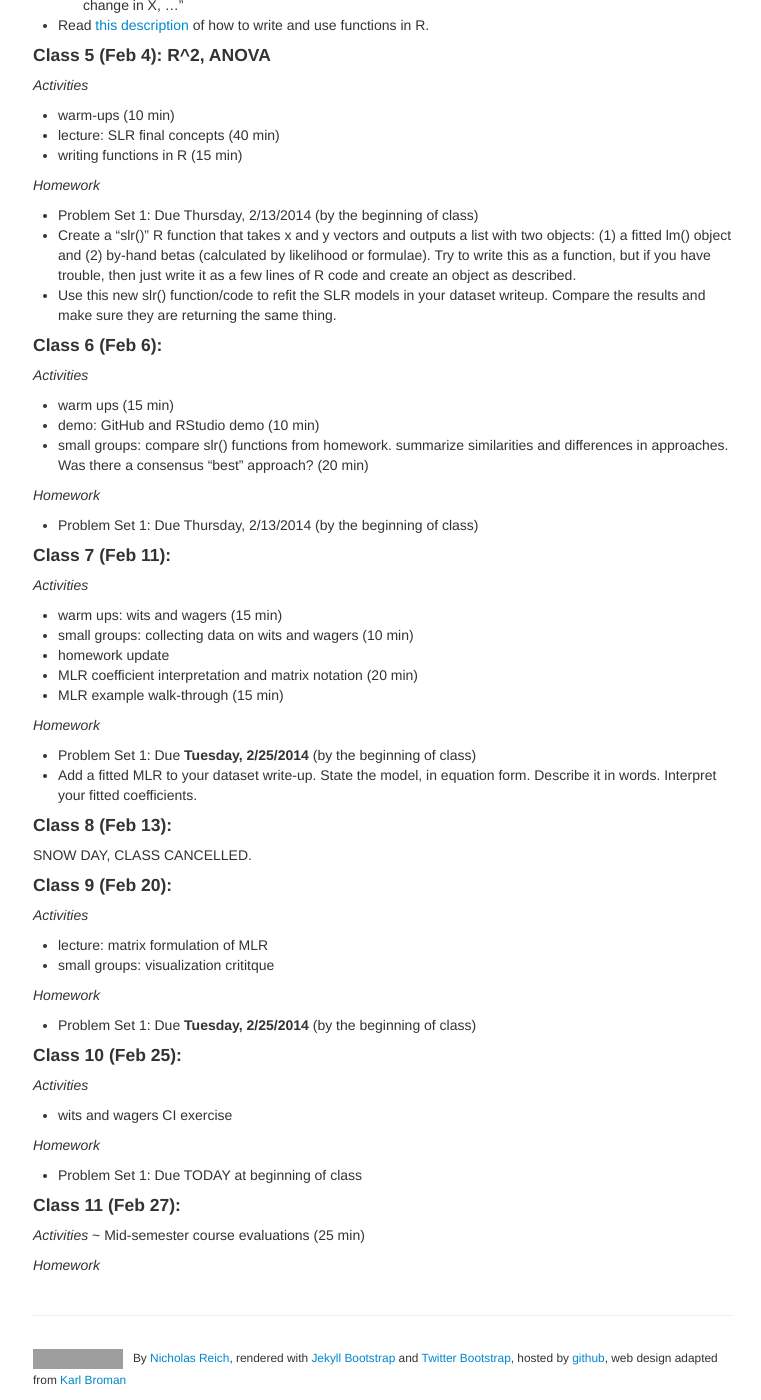
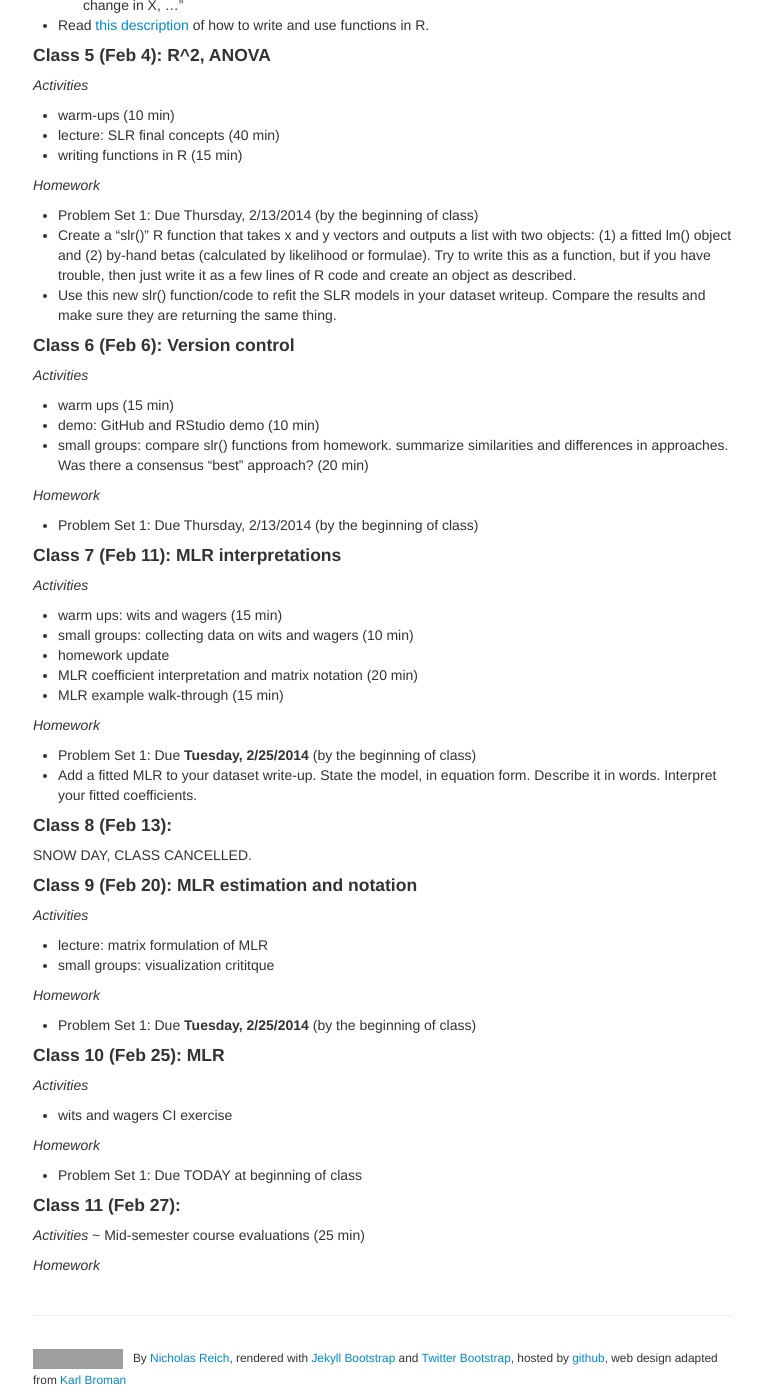
Before and after one commit to nickreich/methods2, a Jekyll site: the page built from pages/schedule.md, in a window 1280 px wide and 1400 px high, scrolled down 1907 px. Shown: the whole window, without its empty margins (257-1018 px from the left). Built offline with Jekyll 4.4.1, drawn with Linux system fonts in a browser that asks for light colours; some of the changed text lies outside the part shown; grey boxes are pictures that could not be loaded.

Commit message:
fixing links in schedule.md

```diff
--- a/pages/schedule.md
+++ b/pages/schedule.md
@@ -10,8 +10,7 @@
 February  [4](#c5)  [6](#c6)  [11](#c7)  [13](#c8) [20](#c9)  [25](#c10)  [27](#c11)
 
 
-<a name="c1"/>
-#### Class 1 (Jan 21): Course Introduction
+#### Class 1 (Jan 21): Course Introduction <a name="c1"/>[&nbsp;](#c1)
 _Activities_
 * quiz: wits and wagers
 * syllabus go-through, GitHub introduction
@@ -28,8 +27,7 @@
 * Read through the syllabus
 * Take [CAOS test](https://apps3.cehd.umn.edu/artist/user/scale_select.html)
 
-<a name="c2"/>
-#### Class 2 (Jan 23): Introduction to Regression
+#### Class 2 (Jan 23): Introduction to Regression <a name="c2"/>[&nbsp;](#c2)
 _Activies_
 * introduction to ggplot2 (15 min)
 * small groups: establish 5 specific criteria for creating good data visualizations (10 min)
@@ -47,8 +45,7 @@
   * Is there a pair of variables that might work well for a Simple Linear Regression? (You don't necessarily need to run one, but you could.)
   * Are there any obvious outliers in the data?
 
-<a name="c3"/>
-#### Class 3 (Jan 28): Geometry of regression and least squares
+#### Class 3 (Jan 28): Geometry of regression and least squares <a name="c3"/>[&nbsp;](#c3)
 _Activities_
 * homework discussion/questions (10 min)
 * warm-ups (10 min)
@@ -62,8 +59,7 @@
 * Finish OpenIntro Lab 7.
 * Install the HSAUR2 package, read up on and explore the BtheB dataset (hint: ``?BtheB''). Be prepared to describe the dataset and answer questions about it in next class.
 
-<a name="c4"/>
-#### Class 4 (Jan 30): Hands-on SLR practice
+#### Class 4 (Jan 30): Hands-on SLR practice  <a name="c4"/>[&nbsp;](#c4)
 _Activities_
 * warm-ups (10 min)
 * introductions (5 min)
@@ -81,8 +77,7 @@
   * Results, with interpretation, of output from an SLR model. We haven't discussed yet using binary predictors or X variables, but feel free to include them. The interpretation is very similar. "For a one unit change in X, ..."
 * Read [this description](http://nicercode.github.io/guides/functions/) of how to write and use functions in R.
 
-<a name="c5"/>
-#### Class 5 (Feb 4): R^2, ANOVA
+#### Class 5 (Feb 4): R^2, ANOVA <a name="c5"/>[&nbsp;](#c5)
 _Activities_
 * warm-ups (10 min)
 * lecture: SLR final concepts (40 min)
@@ -93,8 +88,7 @@
 * Create a "slr()" R function that takes x and y vectors and outputs a list with two objects: (1) a fitted lm() object and (2) by-hand betas (calculated by likelihood or formulae). Try to write this as a function, but if you have trouble, then just write it as a few lines of R code and create an object as described.
 * Use this new slr() function/code to refit the SLR models in your dataset writeup. Compare the results and make sure they are returning the same thing.
 
-<a name="c6"/>
-#### Class 6 (Feb 6):
+#### Class 6 (Feb 6): Version control <a name="c6"/>[&nbsp;](#c6)
 _Activities_
 * warm ups (15 min)
 * demo: GitHub and RStudio demo (10 min)
@@ -103,8 +97,7 @@
 _Homework_
 * Problem Set 1: Due Thursday, 2/13/2014 (by the beginning of class)
 
-<a name="c7"/>
-#### Class 7 (Feb 11):
+#### Class 7 (Feb 11): MLR interpretations <a name="c7"/>[&nbsp;](#c7)
 _Activities_
 * warm ups: wits and wagers (15 min)
 * small groups: collecting data on wits and wagers (10 min)
@@ -116,12 +109,10 @@
 * Problem Set 1: Due __Tuesday, 2/25/2014__ (by the beginning of class)
 * Add a fitted MLR to your dataset write-up. State the model, in equation form. Describe it in words. Interpret your fitted coefficients.
 
-<a name="c8"/>
-#### Class 8 (Feb 13):
+#### Class 8 (Feb 13): <a name="c8"/>[&nbsp;](#c8)
 SNOW DAY, CLASS CANCELLED.
 
-<a name="c9"/>
-#### Class 9 (Feb 20):
+#### Class 9 (Feb 20): MLR estimation and notation <a name="c9"/>[&nbsp;](#c9)
 _Activities_
 * lecture: matrix formulation of MLR
 * small groups: visualization crititque
@@ -129,17 +120,14 @@
 _Homework_
 * Problem Set 1: Due __Tuesday, 2/25/2014__ (by the beginning of class)
 
-<a name="c10"/>
-#### Class 10 (Feb 25):
+#### Class 10 (Feb 25): MLR <a name="c10"/>[&nbsp;](#c10)
 _Activities_
 * wits and wagers CI exercise
 
 _Homework_
 * Problem Set 1: Due TODAY at beginning of class
 
-
-<a name="c11"/>
-#### Class 11 (Feb 27):
+#### Class 11 (Feb 27): <a name="c2"/>[&nbsp;](#c2)
 _Activities_
 ~ Mid-semester course evaluations (25 min)
 
```
Also changed, not shown: other parts of pages/schedule.md (+1 -1 lines).
